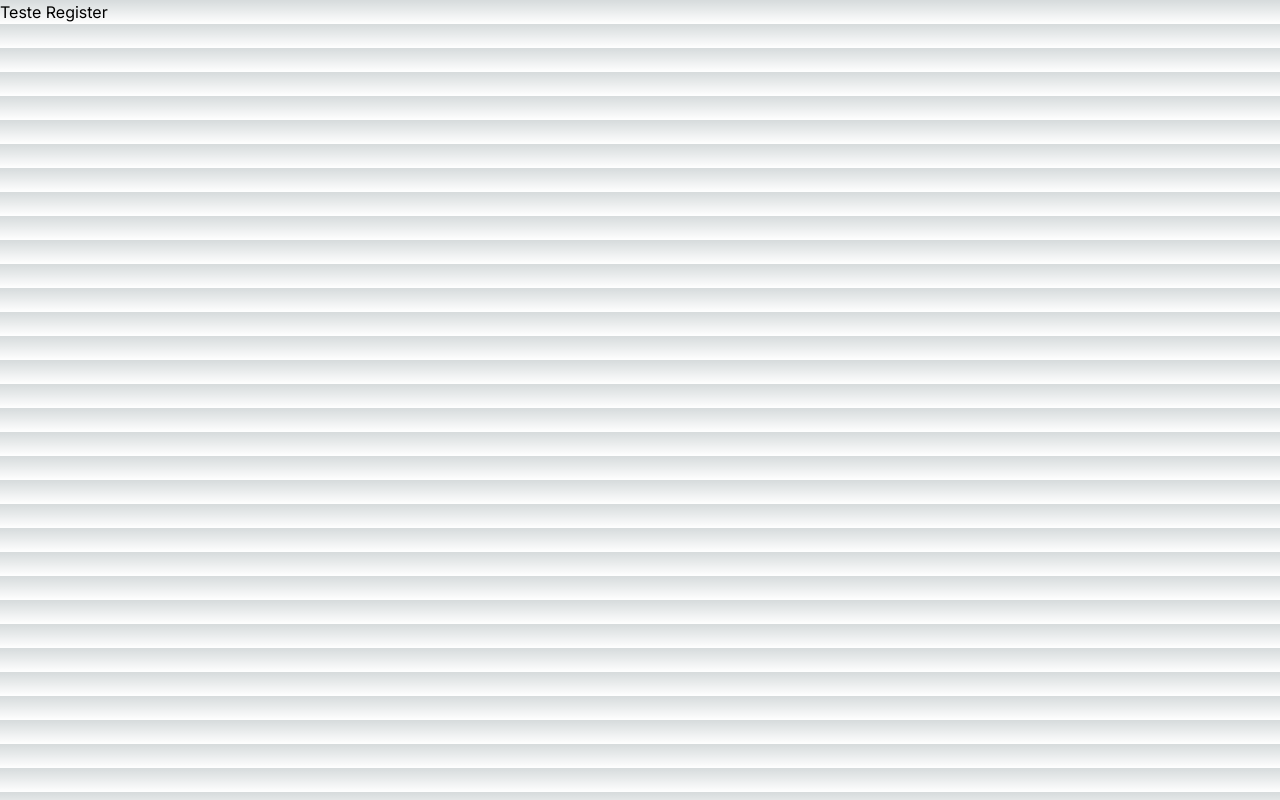
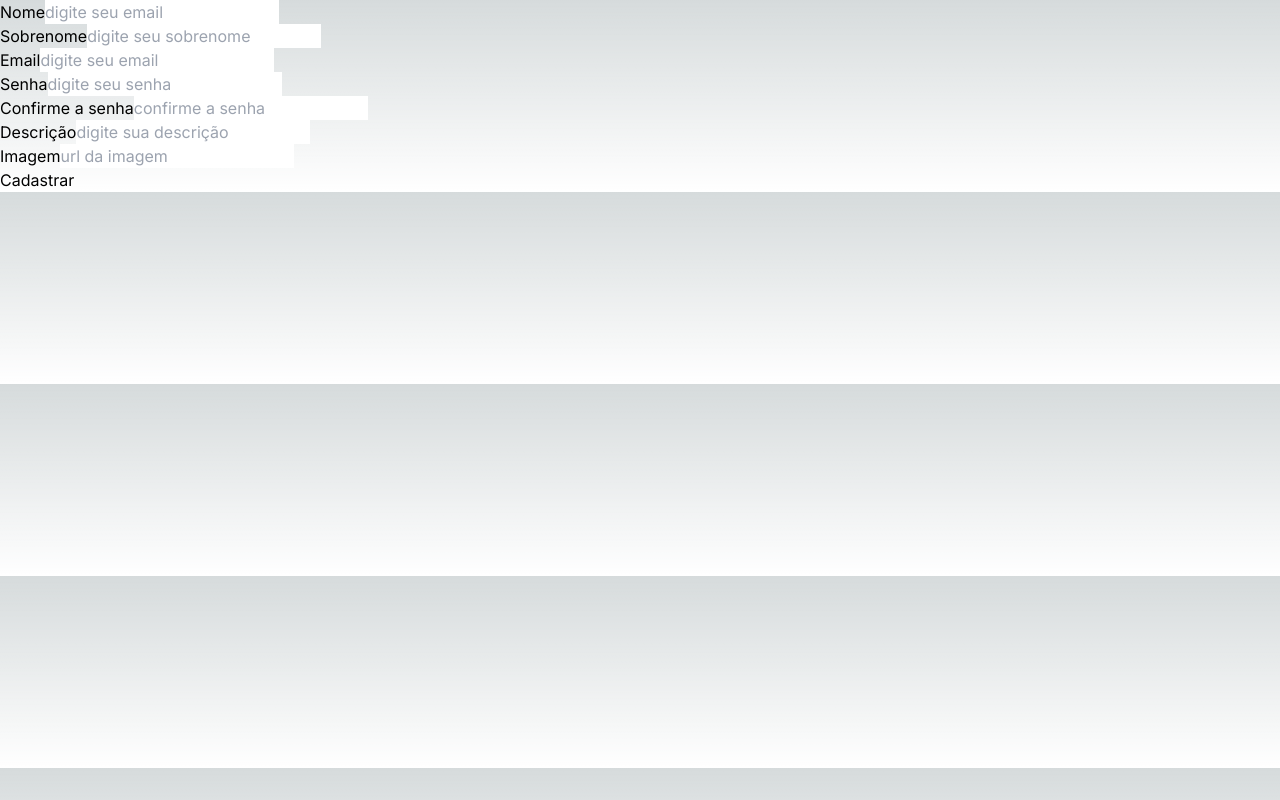
Before and after one commit to SilasRFerreira/prototype_social_media, a Next.js app in the folder frontend/: page /register in a window 1280 px wide. Built offline with nearby package versions, Linux system fonts and the light colour scheme.

Commit message:
feat: login and register forms working

```diff
--- /dev/null
+++ b/frontend/src/app/homeForm/index.tsx
@@ -0,0 +1,24 @@
+'use client'
+
+import Input from "@/components/input"
+import { SubmitHandler, useForm } from "react-hook-form"
+
+
+const HomeForm = () => {
+  const { register, handleSubmit, formState: {errors}, reset } = useForm()
+
+  const submit: SubmitHandler<any> = (formData: any) =>{
+    console.log(formData)
+    reset()
+  }
+
+  return(
+      <form onSubmit={handleSubmit(submit)}>
+        <Input label='Email' type='email' placeholder="digite seu email" {...register('email')}/>
+        <Input label='Senha' type='password' placeholder="digite seu senha" {...register('password')}/>
+        <button>test</button>
+      </form>
+  )
+}
+
+export default HomeForm
--- a/frontend/src/app/page.tsx
+++ b/frontend/src/app/page.tsx
@@ -1,8 +1,11 @@
-
+import HomeForm from "./homeForm"
 
 const Home = () => {
+
   return(
-      <h1>Teste Home</h1>
+    <>
+      <HomeForm/>
+    </>
   )
 }
 
--- a/frontend/src/app/register/page.tsx
+++ b/frontend/src/app/register/page.tsx
@@ -1,6 +1,11 @@
+import RegisterForm from "./registerForm"
+
+
 const Register = () => {
     return(
-        <h1>Teste Register</h1>
+        <>
+            <RegisterForm/>
+        </>
     )
 }
 
--- /dev/null
+++ b/frontend/src/app/register/registerForm/index.tsx
@@ -0,0 +1,29 @@
+'use client'
+
+import Input from "@/components/input"
+import { SubmitHandler, useForm } from "react-hook-form"
+
+
+const RegisterForm = () => {
+  const { register, handleSubmit, formState: {errors}, reset } = useForm()
+
+  const submit: SubmitHandler<any> = (formData: any) =>{
+    console.log(formData)
+    reset()
+  }
+
+  return(
+      <form onSubmit={handleSubmit(submit)}>
+        <Input label='Nome' type='text' placeholder="digite seu email" {...register('first_name')}/>
+        <Input label='Sobrenome' type='text' placeholder="digite seu sobrenome" {...register('last_name')}/>
+        <Input label='Email' type='email' placeholder="digite seu email" {...register('email')}/>
+        <Input label='Senha' type='password' placeholder="digite seu senha" {...register('password')}/>
+        <Input label='Confirme a senha' type='password' placeholder="confirme a senha" {...register('password_confirmation')}/>
+        <Input label='Descrição' type='text' placeholder="digite sua descrição" {...register('description')}/>
+        <Input label='Imagem' type='text' placeholder="url da imagem" {...register('img_url')}/>
+        <button>Cadastrar</button>
+      </form>
+  )
+}
+
+export default RegisterForm
```
